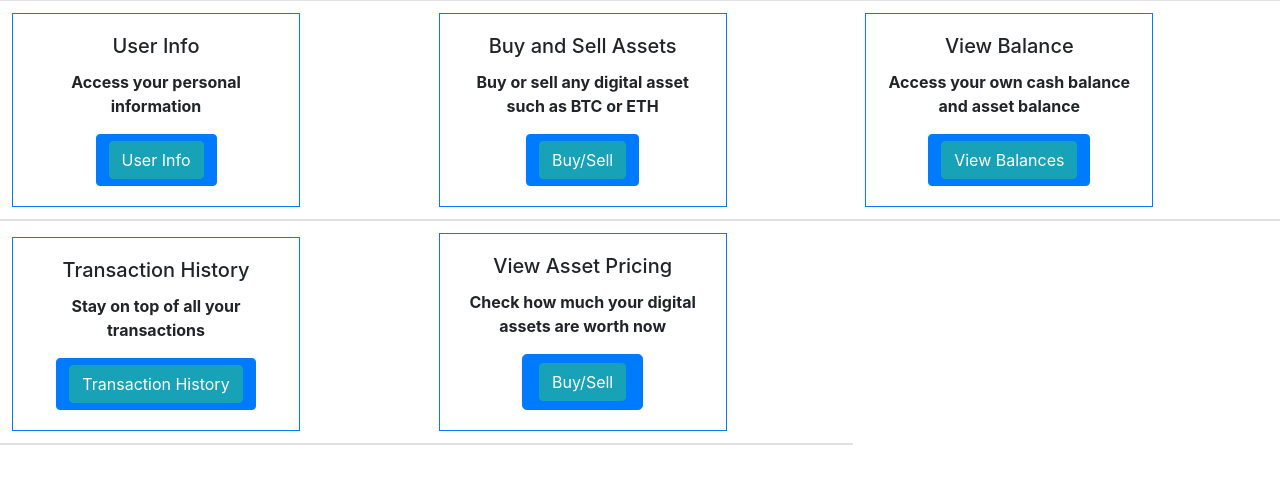
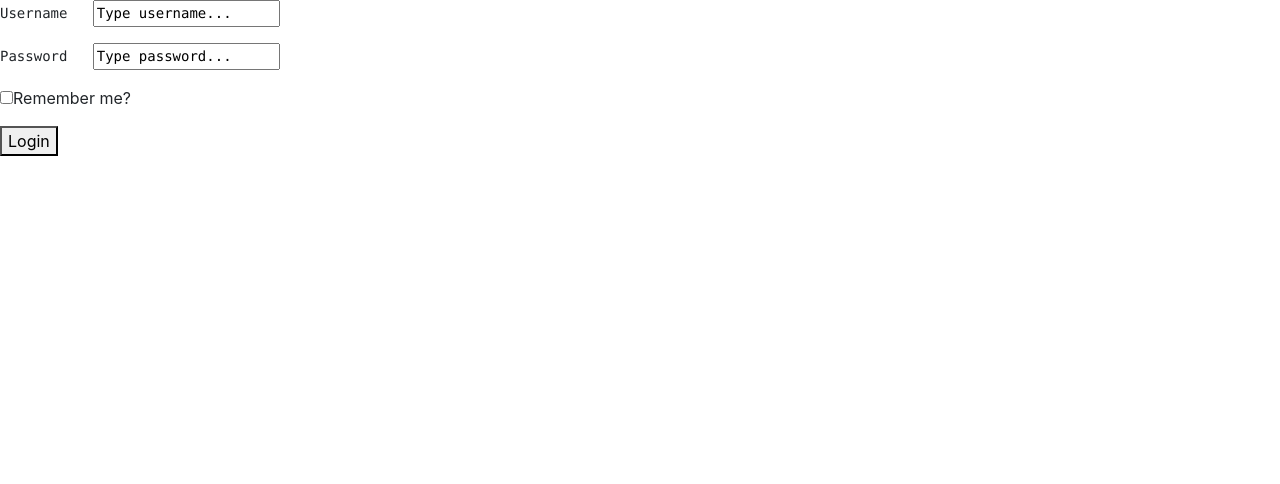
Before and after one commit to gaya20/TT3_Group3, a React (Create React App) app: page / in a window 1280 px wide. Shown: the top 484 px of the page. Built offline with nearby package versions, Linux system fonts and the light colour scheme.

Commit message:
Re-added User Info

```diff
--- a/src/App.js
+++ b/src/App.js
@@ -14,10 +14,6 @@ const App = () => {
 
   if (store.getState().LoginSuccess)
   {
-    return (<div>Log in success</div>);
-  }
-  else
-  {
     return (
       <div>
       <Router>
@@ -25,13 +21,18 @@ const App = () => {
               <Switch>
                   <Route exact path='/' component={HomePage} />
                   <Route exact path='/TestPage' component={TestPage} />
-                  <Route exact path = '/TransactionHistoryPage' component ={TransactionHistory}/>
+                  <Route exact path = '/TransactionHistoryPage' component = {TransactionHistory}/>
                   <Route exact path = '/CurrentPricingPage' component = {CurrentPricing}/>
                   <Route exact path = '/UserInfoPage' component = {UserInfo}/>
               </Switch>
           </div>
       </Router>
-      </div>)  //<Login />;
+      </div>
+    );
+  }
+  else
+  {
+    return <Login/>
   }
 
 }
--- a/src/components/Cards/BuySellAsset/index.jsx
+++ b/src/components/Cards/BuySellAsset/index.jsx
@@ -8,8 +8,8 @@ const BuySellAsset = () => {
                 <div className="card-body" >
                     <h5 className="card-title">Buy and Sell Assets</h5>
                     <p className="card-text">Buy or sell any digital asset such as BTC or ETH</p>
-                    <button className="btn btn-primary">
-                        <a href="/TestPage" class="btn btn-info">
+                    <button className="btn btn-primary btn-block">
+                        <a href="/TestPage" className="btn btn-info">
                             Buy/Sell
                         </a>
                     </button>
--- a/src/components/Cards/TransactionHistory/index.jsx
+++ b/src/components/Cards/TransactionHistory/index.jsx
@@ -8,7 +8,7 @@ const TransactionHistory = () => {
                 <div className="card-body" >
                     <h5 className="card-title">Transaction History</h5>
                     <p className="card-text">Stay on top of all your transactions</p>
-                    <button className="btn btn-primary" href="/UserInfo">
+                    <button className="btn btn-primary btn-block">
                         <a href="/TransactionHistoryPage" class="btn btn-info">
                             Transaction History
                         </a>
--- a/src/components/Cards/UserInfo/index.jsx
+++ b/src/components/Cards/UserInfo/index.jsx
@@ -8,7 +8,7 @@ const UserInfo = () => {
                 <div className="card-body" >
                     <h5 className="card-title">User Info</h5>
                     <p className="card-text">Access your personal information</p>
-                    <button className="btn btn-primary" href="/UserInfo">
+                    <button className="btn btn-primary btn-block">
                     <a href="/UserInfoPage" class="btn btn-info">
                             User Info
                      </a>
--- a/src/components/Cards/ViewBalances/index.jsx
+++ b/src/components/Cards/ViewBalances/index.jsx
@@ -8,7 +8,7 @@ const ViewBalances = () => {
                 <div className="card-body" >
                     <h5 className="card-title">View Balance</h5>
                     <p className="card-text">Access your own cash balance and asset balance</p>
-                    <button className="btn btn-primary" href="/UserInfo">
+                    <button className="btn btn-primary btn-block" href="/UserInfo">
                         <a href="/TestPage" class="btn btn-info">
                             View Balances
                         </a>
--- a/src/components/Cards/ViewPricing/index.jsx
+++ b/src/components/Cards/ViewPricing/index.jsx
@@ -8,8 +8,8 @@ const ViewPricing = () => {
                 <div className="card-body" >
                     <h5 className="card-title">View Asset Pricing</h5>
                     <p className="card-text">Check how much your digital assets are worth now</p>
-                    <button className="btn btn-primary btn-lg" href="/UserInfo">
-                        <a href="/CurrentPricingPage" class="btn btn-info">
+                    <button className="btn btn-primary btn-block">
+                        <a href="/CurrentPricingPage" className="btn btn-info">
                             Buy/Sell
                         </a>
                     </button>
```
Also changed, not shown: 1 other file (tests, documents, lock files or other folders).
